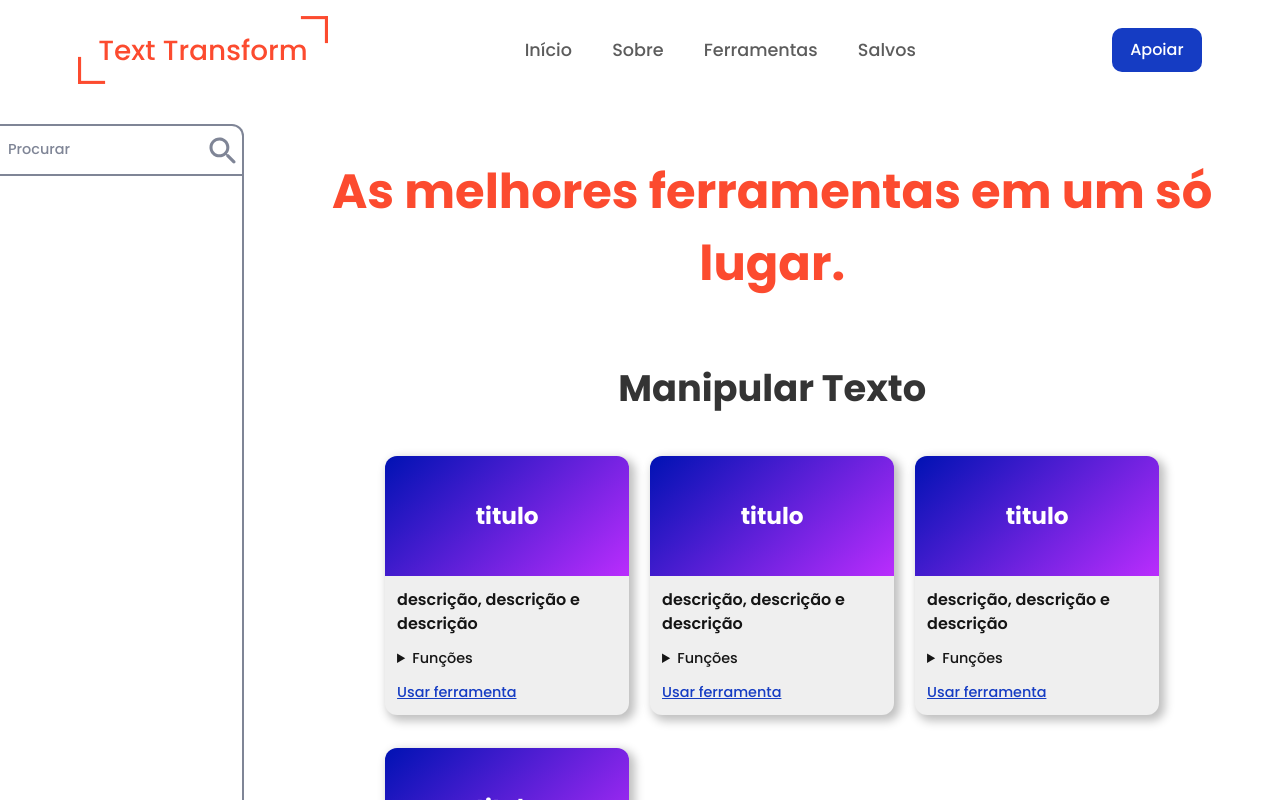
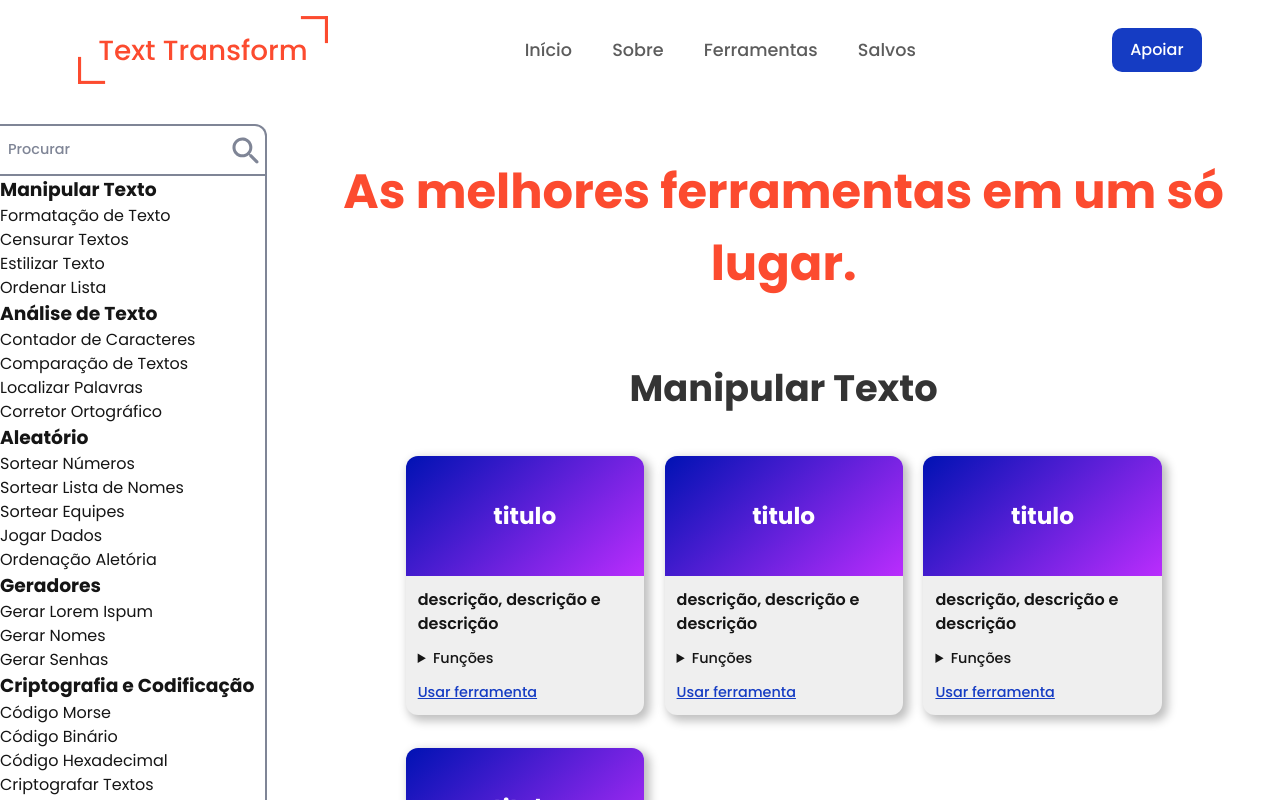
Before and after one commit to CauaRodrigues/text-transform, a Next.js app: page /ferramentas in a window 1280 px wide. Shown: the top 800 px of the page. Built offline with nearby package versions, Linux system fonts and the light colour scheme.

Commit message:
feat(user): conteúdo na anside

```diff
--- a/src/app/ferramentas/page.scss
+++ b/src/app/ferramentas/page.scss
@@ -13,8 +13,12 @@ main.page-tools {
   justify-content: space-between;
   gap: 2rem;
 
+  @media (max-width: 788px) {
+    padding: 24px 12px;
+  }
+
   aside {
-    width: 250px;
+    width: 280px;
     height: 800px;
 
     border: 2px solid colors.$gray-100;
@@ -22,6 +26,10 @@ main.page-tools {
     border-radius: 12px;
     border-top-left-radius: 0;
     border-bottom-left-radius: 0;
+
+    @media (max-width: 788px) {
+      display: none;
+    }
 
     .field__search-tools {
       width: 100%;
@@ -70,6 +78,10 @@ main.page-tools {
     align-items: center;
     gap: 1.8rem;
 
+    @media (max-width: 788px) {
+      width: 100%;
+    }
+
     h1 {
       margin: 32px 0;
       text-align: center;
--- a/src/app/ferramentas/page.tsx
+++ b/src/app/ferramentas/page.tsx
@@ -11,7 +11,7 @@ export default function Tools() {
 
       <main className="page-tools">
         <aside>
-          <div className="field__search-tools">
+          <header className="field__search-tools">
             <input
               type="text"
               id="searchTool"
@@ -26,7 +26,59 @@ export default function Tools() {
                 height={27.02}
               />
             </button>
-          </div>
+          </header>
+
+          <section>
+            <div>
+              <h3>Manipular Texto</h3>
+              <ul>
+                <li>Formatação de Texto</li>
+                <li>Censurar Textos</li>
+                <li>Estilizar Texto</li>
+                <li>Ordenar Lista</li>
+              </ul>
+            </div>
+
+            <div>
+              <h3>Análise de Texto</h3>
+              <ul>
+                <li>Contador de Caracteres</li>
+                <li>Comparação de Textos</li>
+                <li>Localizar Palavras</li>
+                <li>Corretor Ortográfico</li>
+              </ul>
+            </div>
+
+            <div>
+              <h3>Aleatório</h3>
+              <ul>
+                <li>Sortear Números</li>
+                <li>Sortear Lista de Nomes</li>
+                <li>Sortear Equipes</li>
+                <li>Jogar Dados</li>
+                <li>Ordenação Aletória</li>
+              </ul>
+            </div>
+
+            <div>
+              <h3>Geradores</h3>
+              <ul>
+                <li>Gerar Lorem Ispum</li>
+                <li>Gerar Nomes</li>
+                <li>Gerar Senhas</li>
+              </ul>
+            </div>
+
+            <div>
+              <h3>Criptografia e Codificação</h3>
+              <ul>
+                <li>Código Morse</li>
+                <li>Código Binário</li>
+                <li>Código Hexadecimal</li>
+                <li>Criptografar Textos</li>
+              </ul>
+            </div>
+          </section>
         </aside>
 
         <article>
```
